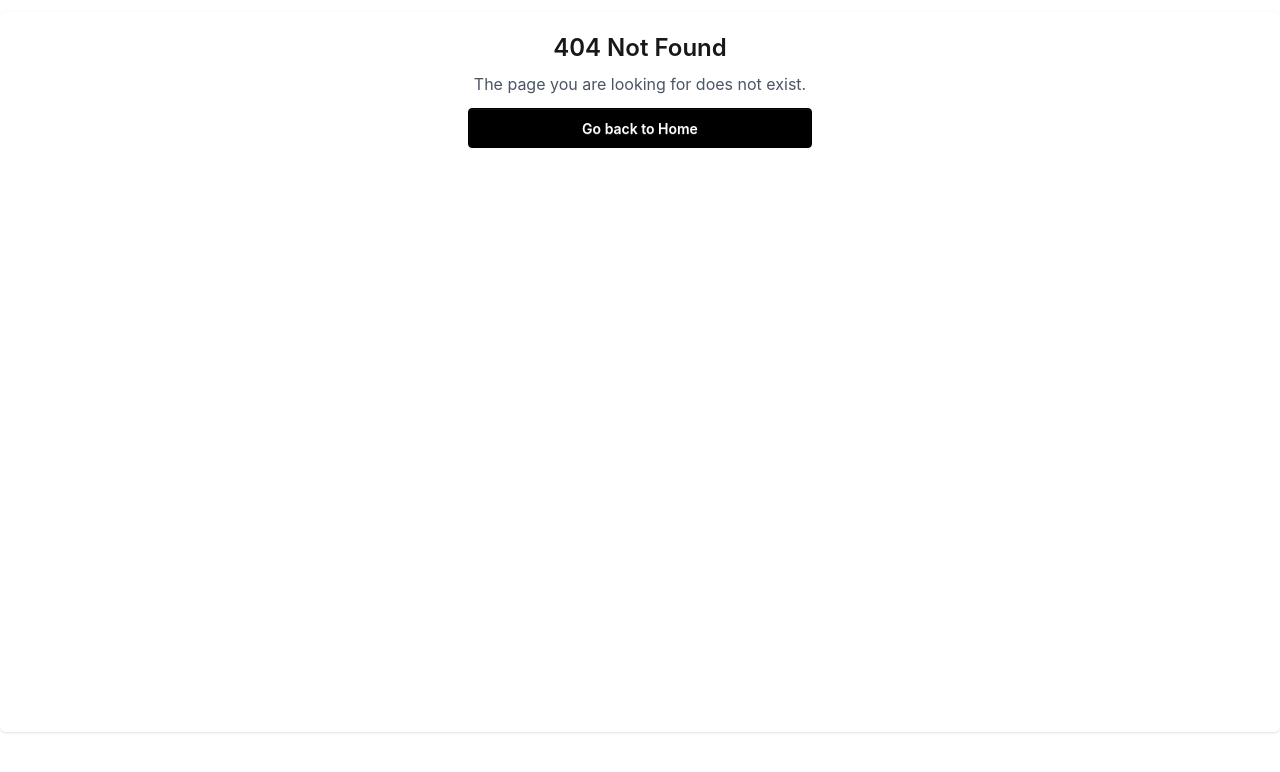
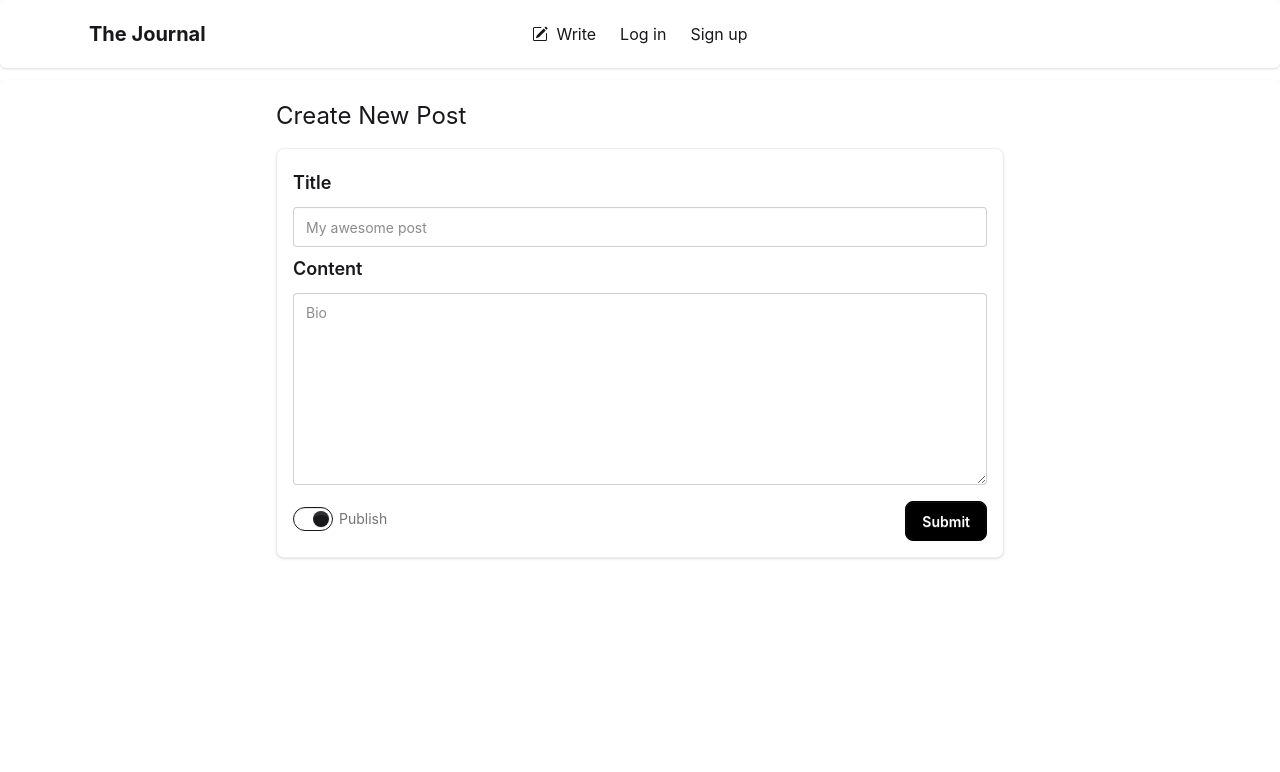
Before and after one commit to hungit-dev/blog-api, a React app in the folder frontend/: page /write in a window 1280 px wide. Before the commit this address had no page. Shown: the top 772 px of the page. Built offline with nearby package versions, Linux system fonts and the light colour scheme; the HTML template or start-up script is replaced by a standard one.

Commit message:
add creating post page

```diff
--- /dev/null
+++ b/frontend/src/components/CreatePostPage.jsx
@@ -0,0 +1,60 @@
+export default function CreatePostPage() {
+  return (
+    <>
+      <div className=" bg-base-100 w-full shadow-sm rounded-md min-h-[90vh] mt-3">
+        <div className="max-lg:collapse bg-base-100 md:max-w-2xl md:mx-auto lg:max-w-3xl p-5">
+          <h1 className="text-2xl front-semibold mb-4">Create New Post</h1>
+          <form className="mt-4 bg-base-100 border-base-300 rounded-box border p-4 shadow">
+            {/* Title */}
+            <fieldset className="fieldset">
+              <label
+                htmlFor="post-title"
+                className="fieldset-legend text-lg p-0"
+              >
+                Title
+              </label>
+              <input
+                id="post-title"
+                required
+                type="text"
+                className="input w-full mt-2 validator"
+                placeholder="My awesome post"
+              />
+              <p className="validator-hint hidden peer-invalid:block">
+                Title must not be empty
+              </p>
+            </fieldset>
+            {/* Content */}
+            <fieldset className="fieldset">
+              <label
+                htmlFor="post-content"
+                className="fieldset-legend text-lg p-0"
+              >
+                Content
+              </label>
+              <textarea
+                id="post-content"
+                required
+                className="textarea validator mt-2 w-full h-48"
+                placeholder="Bio"
+              ></textarea>
+              <p className="validator-hint hidden peer-invalid:block">
+                Content must not be empty
+              </p>
+            </fieldset>
+            {/* Publish checkbox */}
+            <div className="flex justify-between items-center">
+              <label className="label pt-4 pb-2 text-sm">
+                <input type="checkbox" defaultChecked className="toggle" />{" "}
+                Publish
+              </label>
+              <button className="btn bg-black text-white border-black mt-3 rounded-box hover:bg-[#333333]">
+                Submit
+              </button>
+            </div>
+          </form>
+        </div>
+      </div>
+    </>
+  );
+}
--- a/frontend/src/components/Header.jsx
+++ b/frontend/src/components/Header.jsx
@@ -33,7 +33,7 @@ export default function Header() {
                 </svg>
               </label>
               <Link to="/" className="btn btn-ghost text-xl font-bold">
-                Blog
+                The Journal
               </Link>
             </div>
             <div className="navbar-center hidden lg:flex">
--- a/frontend/src/main.jsx
+++ b/frontend/src/main.jsx
@@ -6,6 +6,7 @@ import { HomePage } from "./components/HomePage.jsx";
 import SignUpPage from "./components/SignUpPage.jsx";
 import LogInPage from "./components/LogInPage.jsx";
 import DashboardPage from "./components/DashboardPage.jsx";
+import CreatePostPage from "./components/CreatePostPage.jsx";
 import ErrorPage from "./components/ErrorPage.jsx";
 
 const router = createBrowserRouter([
@@ -30,6 +31,10 @@ const router = createBrowserRouter([
         path: "/dashboard",
         element: <DashboardPage />,
       },
+      {
+        path: "/write",
+        element: <CreatePostPage />,
+      },
     ],
   },
 ]);
```
